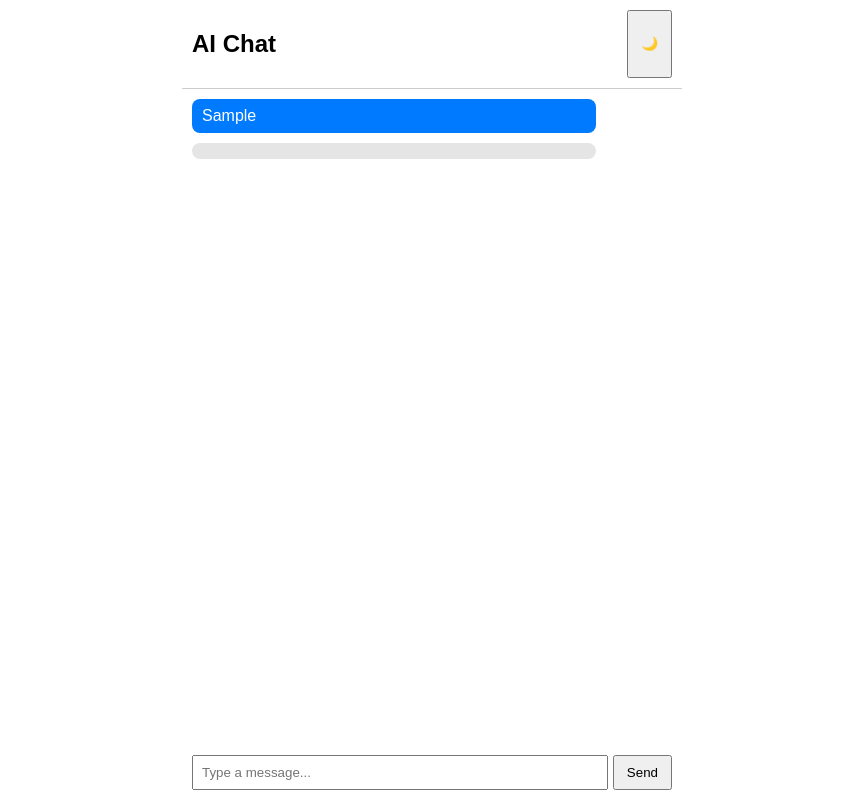
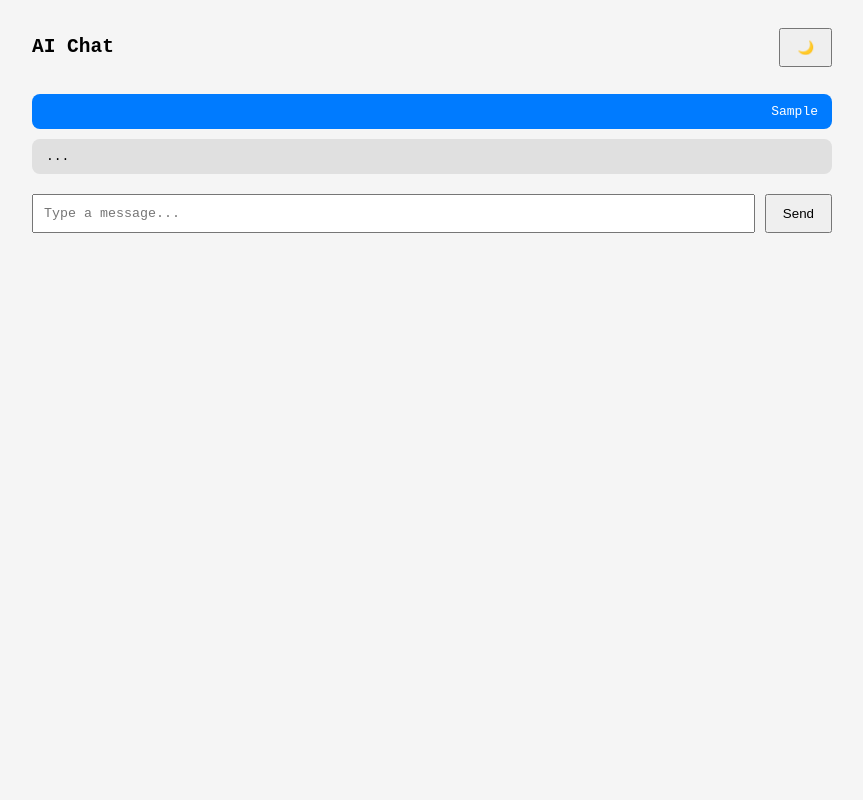
Before and after one commit to Teju1610harer/Vercel-Chatboot-AI, a website: page index.html in a window 1280 px wide. Both pictures are taken after typing "Sample" into the empty fields and a click on the button "Send". Shown: the whole page, without its empty margins (208-1071 px from the left). Drawn offline with Linux system fonts and the light colour scheme; no server answers.

Commit message:
ChatGPT UI with terminal typing effect

```diff
--- a/api/chat.js
+++ b/api/chat.js
@@ -25,7 +25,6 @@ export default async function handler(req, res) {
       reply: completion.choices[0].message.content,
     });
   } catch (err) {
-    console.error(err);
-    res.status(500).json({ error: "AI error" });
+    res.status(500).json({ error: err.message });
   }
 }
--- a/index.html
+++ b/index.html
@@ -1,208 +1,140 @@
 <!DOCTYPE html>
 <html lang="en">
 <head>
-  <meta charset="UTF-8" />
-  <title>AI Chatbot</title>
-  <meta name="viewport" content="width=device-width, initial-scale=1.0" />
-  <style>
-    :root {
-  --bg: #ffffff;
-  --text: #000000;
-  --user: #007bff;
-  --ai: #e5e5e5;
+<meta charset="UTF-8" />
+<title>AI Chatbot</title>
+<style>
+  body {
+    margin: 0;
+    font-family: monospace;
+    background: #f5f5f5;
+    transition: 0.3s;
+  }
+  body.dark {
+    background: #0f0f0f;
+    color: #e5e5e5;
+  }
+  .chat {
+    max-width: 800px;
+    margin: auto;
+    padding: 20px;
+  }
+  .header {
+    display: flex;
+    justify-content: space-between;
+    align-items: center;
+  }
+  .messages {
+    margin: 20px 0;
+  }
+  .msg {
+    margin: 10px 0;
+    padding: 10px 14px;
+    border-radius: 8px;
+    white-space: pre-wrap;
+  }
+  .user {
+    background: #007bff;
+    color: white;
+    text-align: right;
+  }
+  .bot {
+    background: #e0e0e0;
+    color: black;
+  }
+  body.dark .bot {
+    background: #1f1f1f;
+    color: #e5e5e5;
+  }
+  .input-box {
+    display: flex;
+    gap: 10px;
+  }
+  input {
+    flex: 1;
+    padding: 10px;
+    font-family: monospace;
+  }
+  button {
+    padding: 10px 16px;
+    cursor: pointer;
+  }
+</style>
+</head>
+
+<body>
+<div class="chat">
+  <div class="header">
+    <h2>AI Chat</h2>
+    <button onclick="toggleDark()">🌙</button>
+  </div>
+
+  <div class="messages" id="messages"></div>
+
+  <div class="input-box">
+    <input id="input" placeholder="Type a message..." />
+    <button onclick="send()">Send</button>
+  </div>
+</div>
+
+<script>
+let history = JSON.parse(localStorage.getItem("chatHistory") || "[]");
+
+const messagesDiv = document.getElementById("messages");
+const input = document.getElementById("input");
+
+function renderHistory() {
+  messagesDiv.innerHTML = "";
+  history.forEach(m => addMessage(m.role, m.content));
 }
 
-body.dark {
-  --bg: #121212;
-  --text: #ffffff;
-  --user: #1e88e5;
-  --ai: #2a2a2a;
+function addMessage(role, text) {
+  const div = document.createElement("div");
+  div.className = "msg " + (role === "user" ? "user" : "bot");
+  div.textContent = text;
+  messagesDiv.appendChild(div);
+  messagesDiv.scrollTop = messagesDiv.scrollHeight;
+  return div;
 }
 
-body {
-  margin: 0;
-  font-family: Arial, sans-serif;
-  background: var(--bg);
-  color: var(--text);
+function typeEffect(element, text) {
+  let i = 0;
+  element.textContent = "";
+  const interval = setInterval(() => {
+    element.textContent += text[i++];
+    if (i >= text.length) clearInterval(interval);
+  }, 20);
 }
 
-.app {
-  max-width: 500px;
-  height: 100vh;
-  margin: auto;
-  display: flex;
-  flex-direction: column;
-}
+async function send() {
+  const msg = input.value.trim();
+  if (!msg) return;
 
-header {
-  padding: 10px;
-  display: flex;
-  justify-content: space-between;
-  border-bottom: 1px solid #ccc;
-}
+  input.value = "";
+  history.push({ role: "user", content: msg });
+  addMessage("user", msg);
 
-#chatBox {
-  flex: 1;
-  padding: 10px;
-  overflow-y: auto;
-}
+  const botDiv = addMessage("bot", "...");
 
-.msg {
-  margin-bottom: 10px;
-  padding: 8px 10px;
-  border-radius: 8px;
-  max-width: 80%;
-}
-
-.user {
-  background: var(--user);
-  color: white;
-  align-self: flex-end;
-}
-
-.ai {
-  background: var(--ai);
-  align-self: flex-start;
-}
-
-form {
-  display: flex;
-  padding: 10px;
-  gap: 5px;
-}
-
-input {
-  flex: 1;
-  padding: 8px;
-}
-
-button {
-  padding: 8px 12px;
-  cursor: pointer;
-}
-
-  </style>
-</head>
-<body>
-
-<div class="app">
-    <header>
-      <h2>AI Chat</h2>
-      <button id="themeToggle">🌙</button>
-    </header>
-
-    <div id="chatBox"></div>
-
-    <form id="chatForm">
-      <input id="userInput" placeholder="Type a message..." autocomplete="off" />
-      <button type="submit">Send</button>
-    </form>
-  </div>
-
-
-<script>
- const chatBox = document.getElementById("chatBox");
-const form = document.getElementById("chatForm");
-const input = document.getElementById("userInput");
-const themeToggle = document.getElementById("themeToggle");
-
-/* ---------- Load history ---------- */
-const history = JSON.parse(localStorage.getItem("chatHistory")) || [];
-history.forEach(m => addMessage(m.text, m.type));
-
-/* ---------- Send message ---------- */
-form.addEventListener("submit", async (e) => {
-  e.preventDefault();
-
-  const text = input.value.trim();
-  if (!text) return;
-
-  addMessage(text, "user");
-  save(text, "user");
-  input.value = "";
-
-  // typing placeholder
-  const aiDiv = document.createElement("div");
-  aiDiv.className = "msg ai";
-  chatBox.appendChild(aiDiv);
-
-  const response = await fetch("/api/chat", {
+  const res = await fetch("/api/chat", {
     method: "POST",
     headers: { "Content-Type": "application/json" },
-    body: JSON.stringify({
-      message: text,
-      history: history.map(h => ({
-        role: h.type === "user" ? "user" : "assistant",
-        content: h.text
-      }))
-    })
+    body: JSON.stringify({ message: msg, history })
   });
 
-  const data = await response.json();
-  await streamTyping(aiDiv, data.reply);
-});
+  const data = await res.json();
+  botDiv.textContent = "";
+  typeEffect(botDiv, data.reply);
 
-
-/* ---------- Add message ---------- */
-function addMessage(text, type) {
-  const div = document.createElement("div");
-  div.className = `msg ${type}`;
-  div.textContent = text;
-  chatBox.appendChild(div);
-  chatBox.scrollTop = chatBox.scrollHeight;
-}
-
-/* ---------- Typing animation ---------- */
-async function typingEffect(text) {
-  const div = document.createElement("div");
-  div.className = "msg ai";
-  chatBox.appendChild(div);
-
-  let i = 0;
-  const interval = setInterval(() => {
-    div.textContent += text[i];
-    i++;
-    chatBox.scrollTop = chatBox.scrollHeight;
-    if (i === text.length) {
-      clearInterval(interval);
-      save(text, "ai");
-    }
-  }, 30);
-}
-
-/* ---------- Save history ---------- */
-function save(text, type) {
-  history.push({ text, type });
+  history.push({ role: "assistant", content: data.reply });
   localStorage.setItem("chatHistory", JSON.stringify(history));
 }
 
-/* ---------- Dark mode ---------- */
-themeToggle.onclick = () => {
+function toggleDark() {
   document.body.classList.toggle("dark");
-  localStorage.setItem(
-    "theme",
-    document.body.classList.contains("dark") ? "dark" : "light"
-  );
-};
-
-if (localStorage.getItem("theme") === "dark") {
-  document.body.classList.add("dark");
-}
-async function streamTyping(element, text) {
-  let i = 0;
-  const interval = setInterval(() => {
-    element.textContent += text[i];
-    i++;
-    chatBox.scrollTop = chatBox.scrollHeight;
-
-    if (i === text.length) {
-      clearInterval(interval);
-      save(text, "ai");
-    }
-  }, 25);
 }
 
+renderHistory();
 </script>
-
 </body>
 </html>
```
